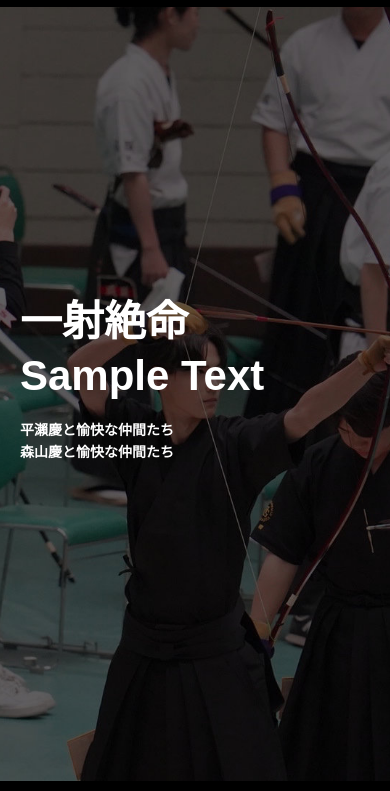
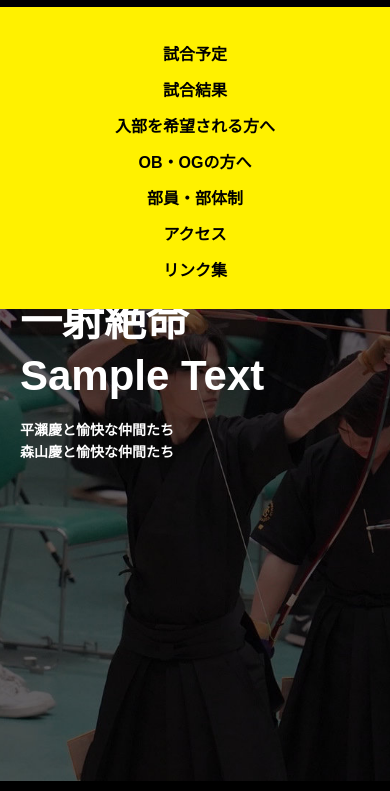
Before and after one commit to keitan1130/mg_kyudo, a plain HTML site: page index.html in a window 390 px wide. Both pictures are taken after a click on the button 350 px from the left and 30 px from the top of the page. Shown: the part 53-844 px from the top of the page. Drawn offline with Linux system fonts and the light colour scheme; files that its build step writes are made by us from their sources; files whose address does not match are found by name; a web font is replaced by a local one.

Commit message:
fix:cssと写真のpathの変更

```diff
--- a/index.html
+++ b/index.html
@@ -12,7 +12,7 @@
     <link rel="icon" href="images/topicon.gif" sizes="32*32" type="image/gif" />
     <link rel="icon" href="images/topicon.gif" sizes="48*48" type="image/gif" />
     <link rel="icon" href="images/topicon.gif" sizes="62*62" type="image/gif" />
-    <link rel="shortcut icon" href="images/topicon.ico" type="image/x-icon" />
+    <link rel="shortcut icon" href="images/topicon.gif" type="image/gif" />
     <link rel="stylesheet" href="css/style.css" />
     <link href="./css/index.css" rel="stylesheet">
     <meta name="keywords" content="明治学院大学,明学,MG,MGU,弓道,弓道部,弓,都学,東京都学生弓道連盟,全日本学生弓道連盟,戸塚,白金,学生弓道,体育会" />
--- /dev/null
+++ b/js/menu-button.js
@@ -0,0 +1,12 @@
+document.addEventListener("DOMContentLoaded", () => {
+  const toggleButton = document.querySelector(".toggle-menu-button");
+  const siteMenu = document.querySelector(".header-site-menu");
+
+  if (!(toggleButton instanceof HTMLElement) || !(siteMenu instanceof HTMLElement)) {
+    return;
+  }
+
+  toggleButton.addEventListener("click", () => {
+    siteMenu.classList.toggle("is-show");
+  });
+});
```
Also changed, not shown: css/index.css (renamed from index.css), css/style.css (renamed from style.css), images/Instagram_Glyph_White.png (renamed from Instagram_Glyph_White.png), images/S__132980767_0.jpg (renamed from S__132980767_0.jpg), images/S__132980768_0.jpg (renamed from S__132980768_0.jpg), images/S__132980769_0.jpg (renamed from S__132980769_0.jpg), images/S__132980770_0.jpg (renamed from S__132980770_0.jpg), images/S__132980772_0.jpg (renamed from S__132980772_0.jpg), images/banner_main.jpg (renamed from banner_main.jpg), images/logo-white.png (renamed from logo-white.png), images/logo.png (renamed from logo.png), images/main_visual.jpg (renamed from main_visual.jpg), images/mainlogo.png (renamed from mainlogo.png), images/menu.png (renamed from menu.png), 1 more files.
